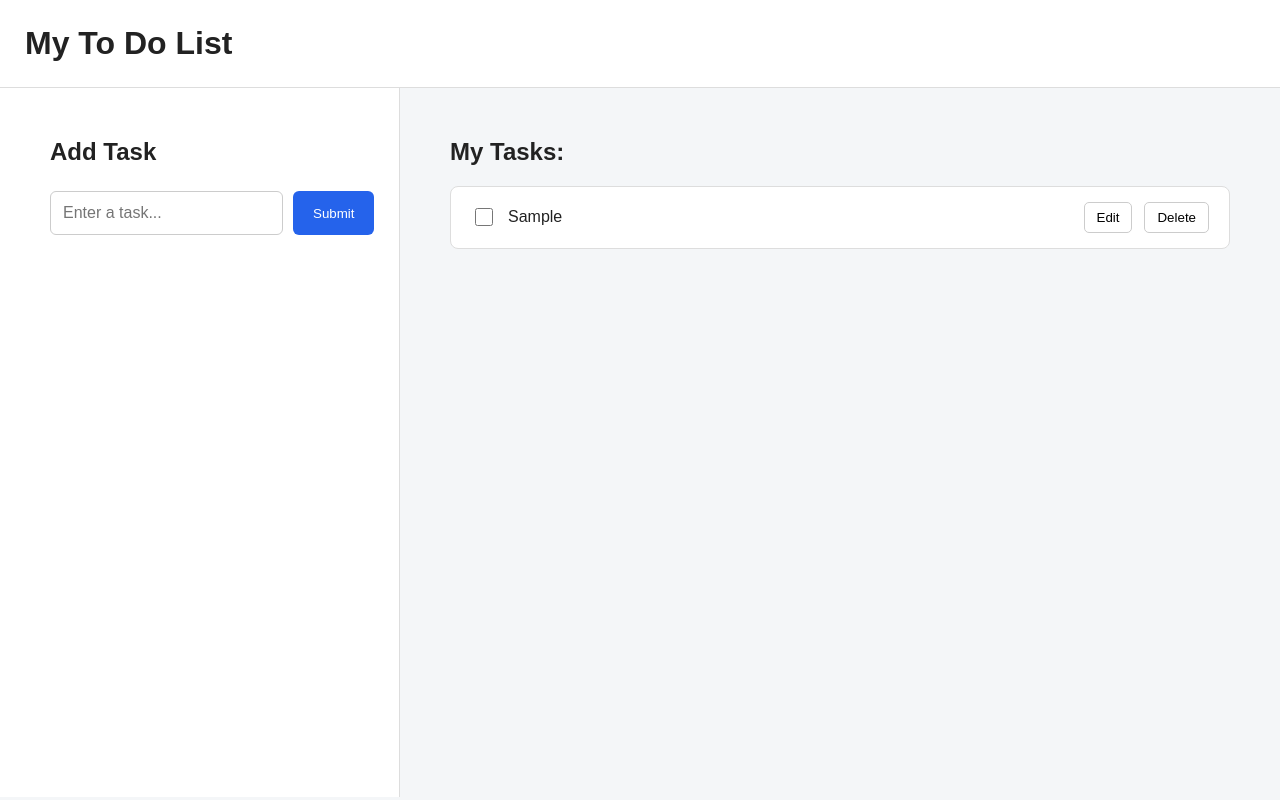
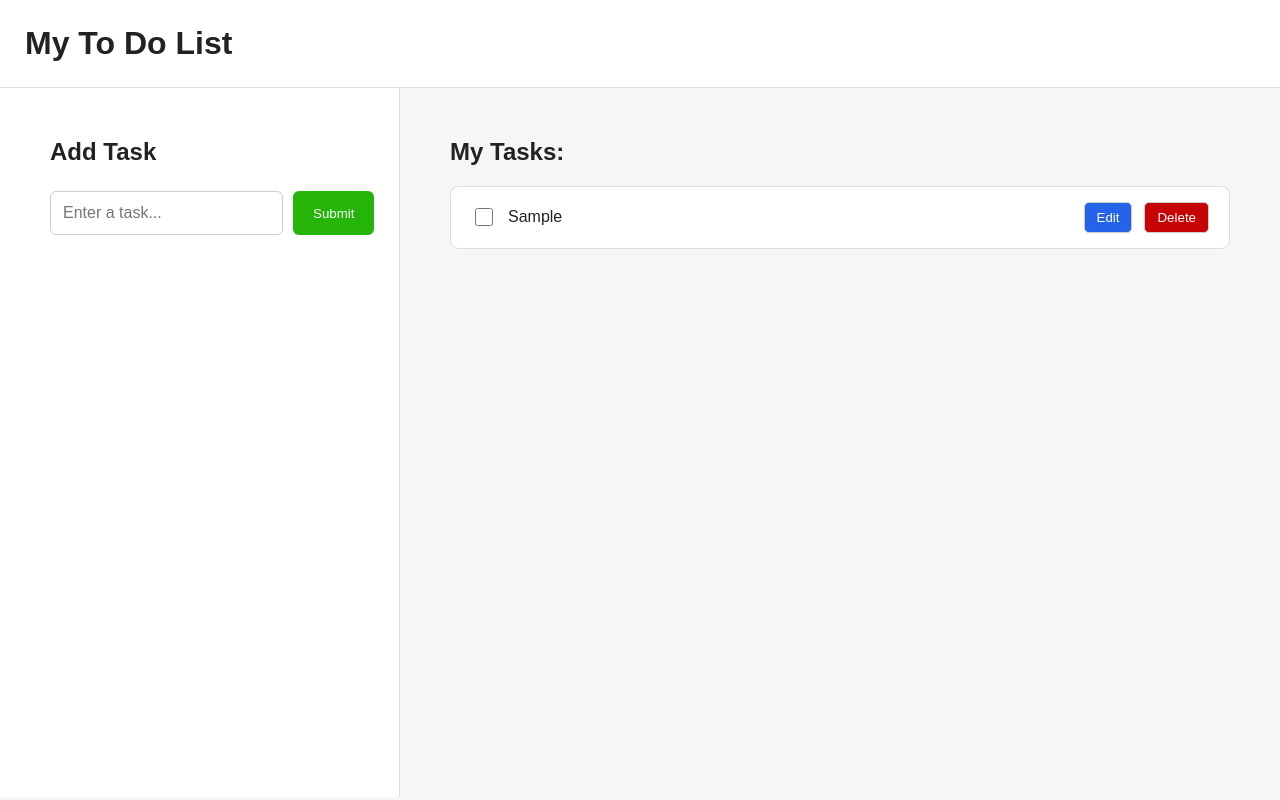
Before and after one commit to Vallente22/todo-list, a React (Vite) app: page / in a window 1280 px wide. Both pictures are taken after typing "Sample" into the empty fields and a click on the button "Submit". Built offline with nearby package versions, Linux system fonts and the light colour scheme.

Commit message:
more ui improvements

```diff
--- a/src/App.jsx
+++ b/src/App.jsx
@@ -1,6 +1,6 @@
 import { useState } from 'react'
 import { nanoid } from 'nanoid'
-import './App.css'
+import './styles/App.css'
 import TodoItem from './components/TodoItem'
 
 export default function App() {
@@ -61,6 +61,7 @@ export default function App() {
               value={task}
               onChange={handleChange}
               placeholder="Enter a task..."
+              required
             />
             <button type="submit">Submit</button>
           </form>
--- a/src/components/TodoItem.jsx
+++ b/src/components/TodoItem.jsx
@@ -3,8 +3,8 @@ export default function TodoItem (props) {
     <div className="task-container">
       <input type="checkbox" onChange={props.completeTask} />
       <span className={props.isComplete ?  "task-completed" : ""}>{props.value}</span>
-      <button>Edit</button>
-      <button>Delete</button>
+      <button className="edit-button">Edit</button>
+      <button className="delete-button">Delete</button>
     </div>
   )
 }
--- a/src/App.css
+++ b/src/styles/App.css
@@ -65,13 +65,13 @@ form button {
   padding: 12px 20px;
   border: none;
   border-radius: 6px;
-  background: #2563eb;
+  background: #25b408;
   color: white;
   cursor: pointer;
 }
 
 form button:hover {
-  background: #1d4ed8;
+  background: #1b8505;
 }
 
 /* Right side */
@@ -102,12 +102,24 @@ form button:hover {
   padding: 7px 12px;
   border: 1px solid #ccc;
   border-radius: 5px;
-  background: white;
+  color: white;
   cursor: pointer;
 }
 
-.task-container button:hover {
-  background: #f0f0f0;
+.edit-button {
+  background: #2563eb;
+}
+
+.delete-button {
+  background: #c70404;
+}
+
+.edit-button:hover {
+  background: #1d4ed8;
+}
+
+.delete-button:hover {
+  background: #a10101;
 }
 
 .task-container button:first-of-type {
```
